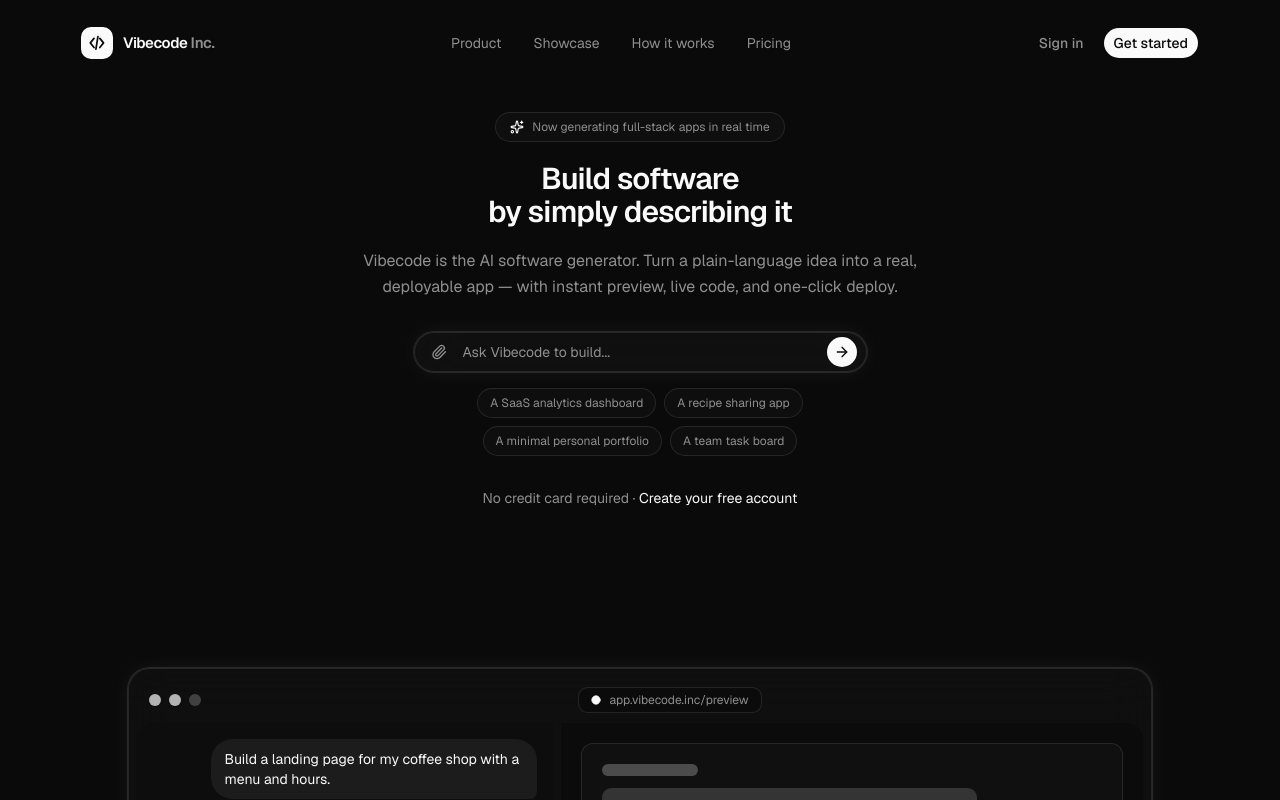
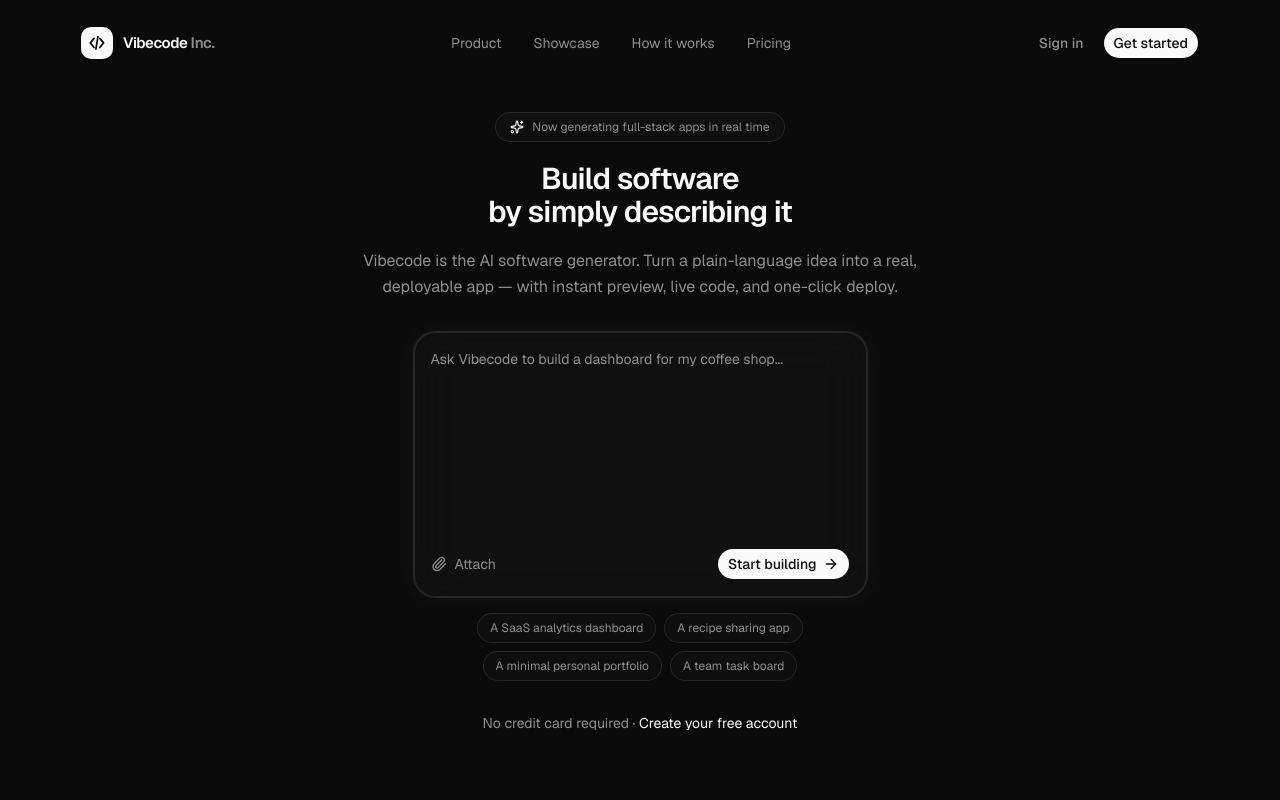
Before and after one commit to kakahanif10-dot/vibecode-69-9t, a Next.js app: page / in a window 1280 px wide. Shown: the top 800 px of the page. Built offline with nearby package versions, Linux system fonts and the light colour scheme.

Commit message:
feat: update hero component with new input and button layout

```diff
--- a/components/landing/hero.tsx
+++ b/components/landing/hero.tsx
@@ -64,20 +64,14 @@ export function Hero() {
           transition={{ duration: 0.6, delay: 0.2 }}
           className="mt-8 w-full max-w-[453px]"
         >
-          <div className="flex items-center gap-2 rounded-full border border-border bg-card/70 px-2 backdrop-blur-xl glow-border">
-            <button
-              type="button"
-              className="inline-flex h-8 w-8 shrink-0 items-center justify-center rounded-full text-muted-foreground transition-colors hover:text-foreground"
-              aria-label="Attach a file"
-            >
-              <Paperclip className="h-4 w-4" />
-            </button>
-            <input
+          <div className="flex h-[265px] flex-col rounded-2xl border border-border bg-card/70 p-4 backdrop-blur-xl glow-border">
+            <textarea
               value={prompt}
               onChange={(e) => setPrompt(e.target.value)}
               onKeyDown={(e) => {
                 if (
                   e.key === 'Enter' &&
+                  !e.shiftKey &&
                   !e.nativeEvent.isComposing &&
                   e.keyCode !== 229
                 ) {
@@ -85,17 +79,26 @@ export function Hero() {
                   start()
                 }
               }}
-              placeholder="Ask Vibecode to build..."
-              className="h-[38px] w-full bg-transparent text-left text-sm text-foreground placeholder:text-muted-foreground focus:outline-none"
+              placeholder="Ask Vibecode to build a dashboard for my coffee shop..."
+              className="w-full flex-1 resize-none bg-transparent text-left text-sm text-foreground placeholder:text-muted-foreground focus:outline-none"
             />
-            <Button
-              onClick={start}
-              size="icon"
-              className="h-8 w-8 shrink-0 rounded-full bg-primary text-primary-foreground transition-all hover:shadow-[0_0_20px_-4px_oklch(1_0_0_/_30%)] active:translate-y-px"
-              aria-label="Start building"
-            >
-              <ArrowRight className="h-4 w-4" />
-            </Button>
+            <div className="flex items-center justify-between">
+              <button
+                type="button"
+                className="inline-flex items-center gap-2 rounded-full text-sm text-muted-foreground transition-colors hover:text-foreground"
+                aria-label="Attach a file"
+              >
+                <Paperclip className="h-4 w-4" />
+                Attach
+              </button>
+              <Button
+                onClick={start}
+                className="rounded-full bg-primary text-primary-foreground transition-all hover:shadow-[0_0_20px_-4px_oklch(1_0_0_/_30%)] active:translate-y-px"
+              >
+                Start building
+                <ArrowRight className="h-4 w-4" />
+              </Button>
+            </div>
           </div>
 
           <div className="mt-4 flex flex-wrap items-center justify-center gap-2">
```
